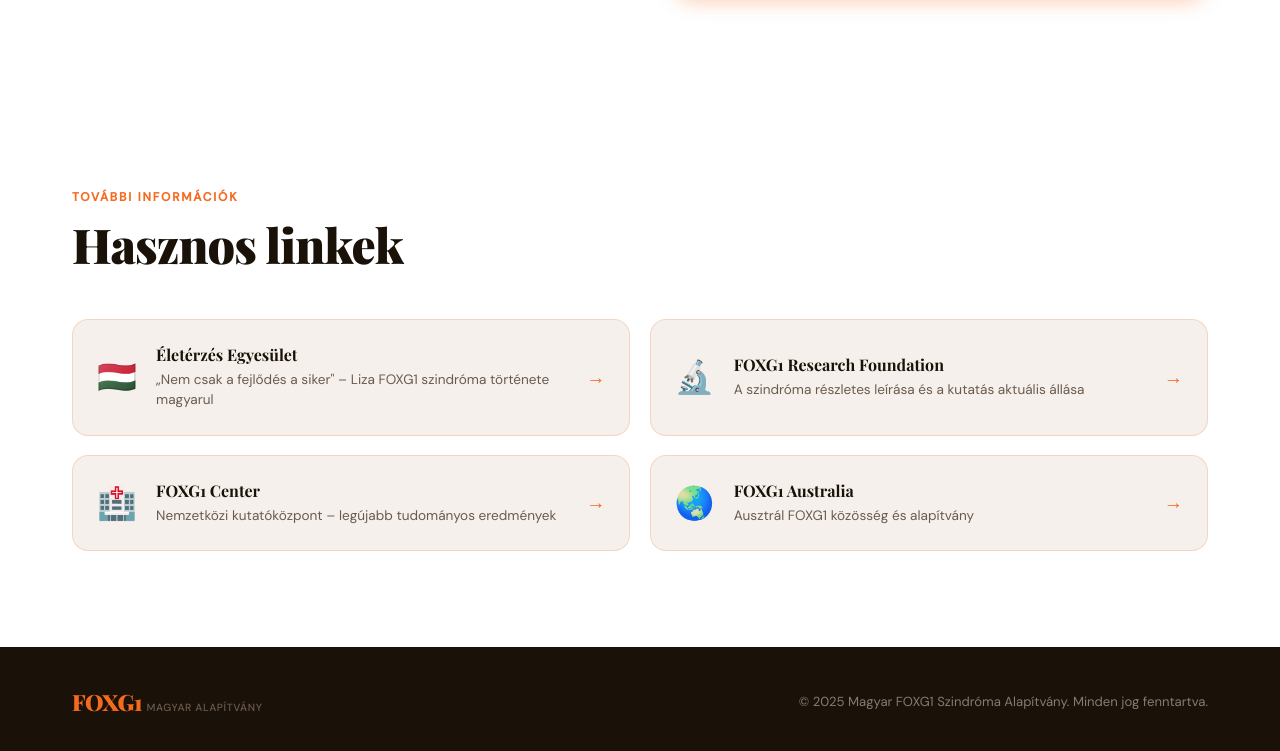
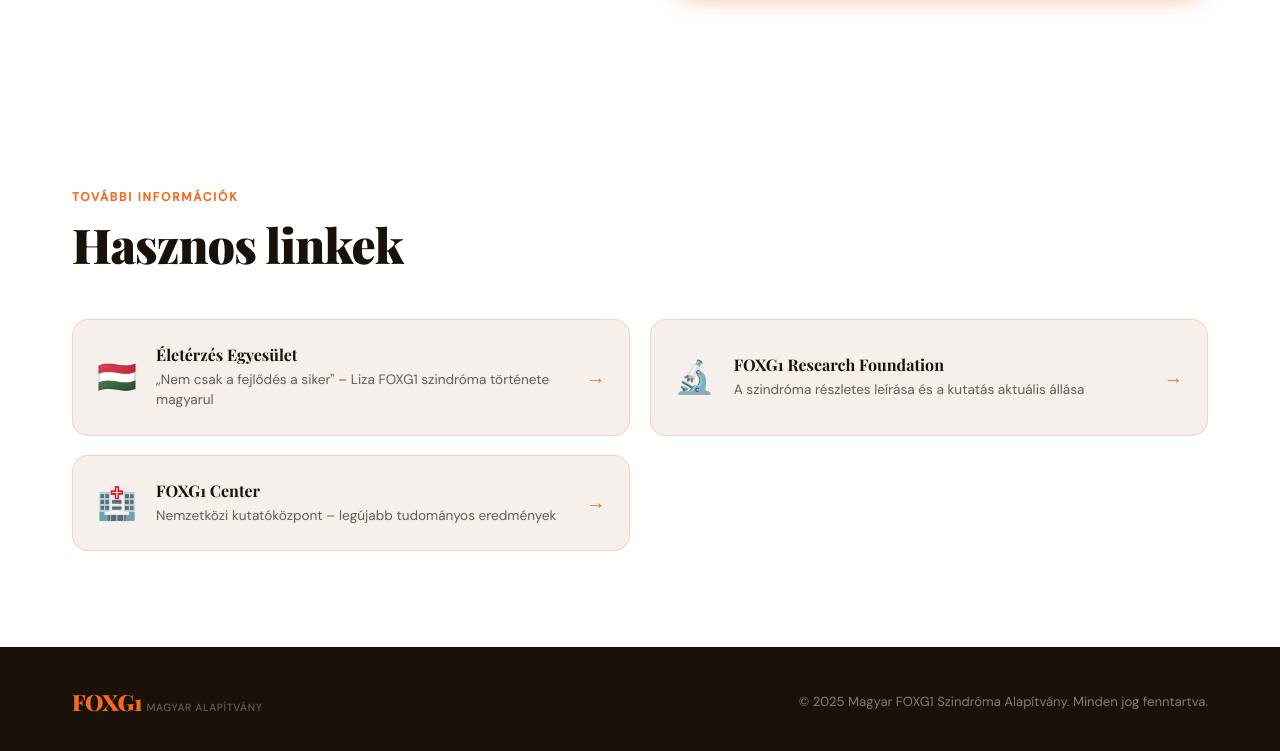
Before and after one commit to molnarakos/foxg1hungary, a website: page index.html in a window 1280 px wide. Shown: the part 3469-4220 px from the top of the page. Drawn offline with nearby package versions, Linux system fonts and the light colour scheme.

Commit message:
Update index.html

```diff
--- a/index.html
+++ b/index.html
@@ -389,14 +389,7 @@
           </div>
           <span class="link-arrow">→</span>
         </a>
-        <a href="https://foxg1.org.au/" target="_blank" class="link-card">
-          <div class="link-icon">🌏</div>
-          <div class="link-text">
-            <h3>FOXG1 Australia</h3>
-            <p>Ausztrál FOXG1 közösség és alapítvány</p>
-          </div>
-          <span class="link-arrow">→</span>
-        </a>
+
       </div>
     </div>
   </section>
```
